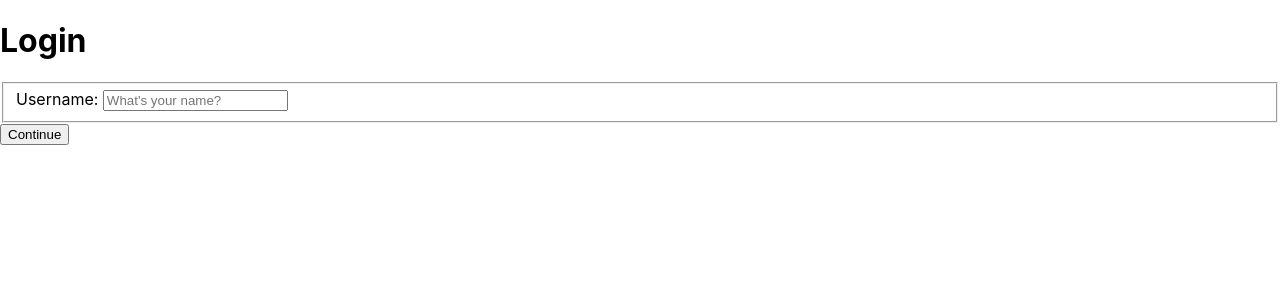
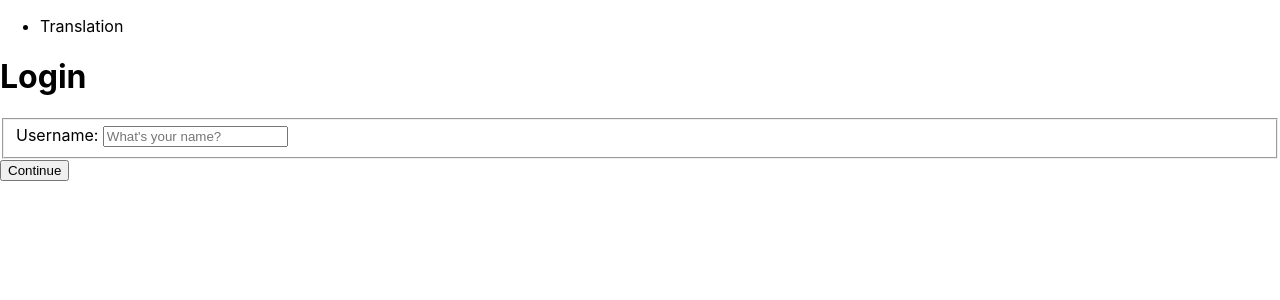
Before and after one commit to OBeratis/lost-in-translation, a React (Create React App) app: page / in a window 1280 px wide. Shown: the top 300 px of the page. Built offline with nearby package versions, Linux system fonts and the light colour scheme; no server answers.

Commit message:
CHORE: Adds initial Lost in Translation functionality

```diff
--- a/src/App.js
+++ b/src/App.js
@@ -9,12 +9,14 @@
 import Translation from './views/Translations'
 import Profile from './views/Profile'
 import NotFound from './views/NotFound'
+import Navbar from './components/Navbar/Navbar';
 
 
 function App() {
   return (
       <BrowserRouter>
         <div className="App">
+          <Navbar />
           <Routes>
             <Route path="/" element={ <Login /> } />
             <Route path="/translation" element={ <Translation /> } />
--- a/src/components/Login/LoginForm.jsx
+++ b/src/components/Login/LoginForm.jsx
@@ -24,7 +24,7 @@
     useEffect(() => {
         console.log('User has changed!')
         if (user !== null) {
-            navigate('profile')
+            navigate('translation')
         }
     }, [user, navigate])
 
--- /dev/null
+++ b/src/components/Navbar/Navbar.jsx
@@ -0,0 +1,28 @@
+import { NavLink } from "react-router-dom"
+import { useUser } from "../../context/UserContext"
+
+const Navbar = () => {
+
+    const { user } = useUser()
+
+    return (
+        <nav>
+            <ul>
+                <li>Translation</li>
+            </ul>
+
+            { user !== null &&
+                <ul>
+                    <li>
+                        <NavLink to="/translation">Translations</NavLink>
+                    </li>
+                    <li>
+                        <NavLink to="/profile">Profile</NavLink>
+                    </li>
+                </ul>
+            }
+        </nav>
+    )
+}
+
+export default Navbar
--- a/src/components/Profile/ProfileActions.jsx
+++ b/src/components/Profile/ProfileActions.jsx
@@ -1,12 +1,25 @@
 import { Link } from 'react-router-dom'
+import { storageDelete } from "../../utils/Storage"
+import { STORAGE_KEY_USER } from "../../const/storageKeys"
+import { useUser } from "../../context/UserContext"
 
 const ProfileActions = () => {
+
+    const { setUser } = useUser()
+
+    const handleLogoutClick = () => {
+        const doLogout = window.confirm('Are you sure?')
+        if (doLogout) {
+            storageDelete(STORAGE_KEY_USER)
+            setUser(null)
+        }
+    }
 
     return (
         <ul>
             <li><Link to="/translation">Translations</Link></li>
             <li><button>Clear History</button></li>
-            <li><button>Logout</button></li>
+            <li><button onClick={ handleLogoutClick }>Logout</button></li>
         </ul>
 
     )
--- a/src/utils/Storage.js
+++ b/src/utils/Storage.js
@@ -11,3 +11,7 @@
 
     return null
 }
+
+export const storageDelete = key => {
+    localStorage.removeItem(key)
+}
```
